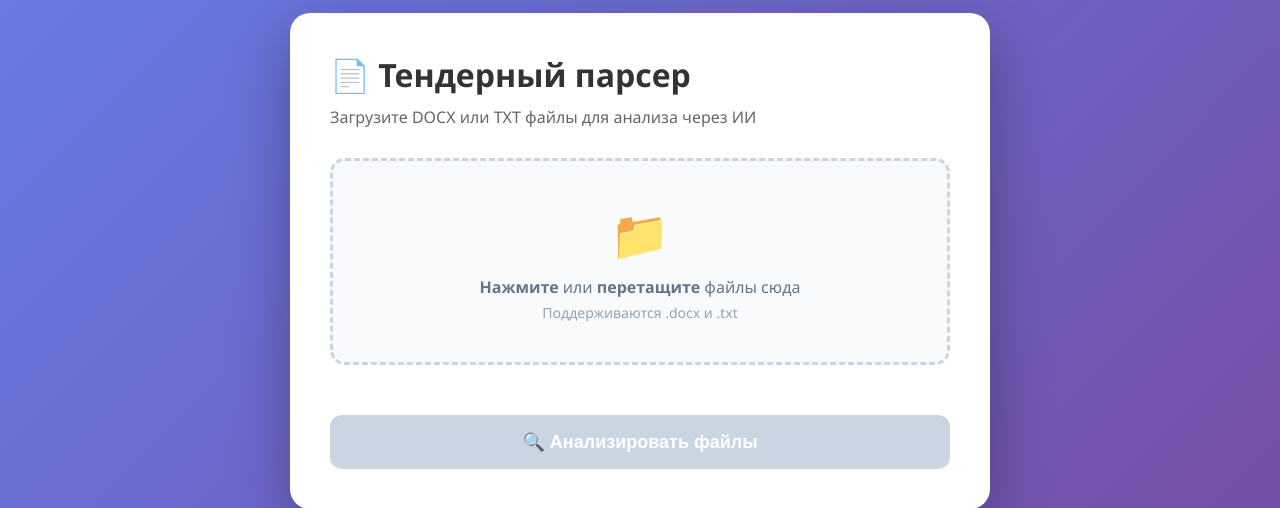
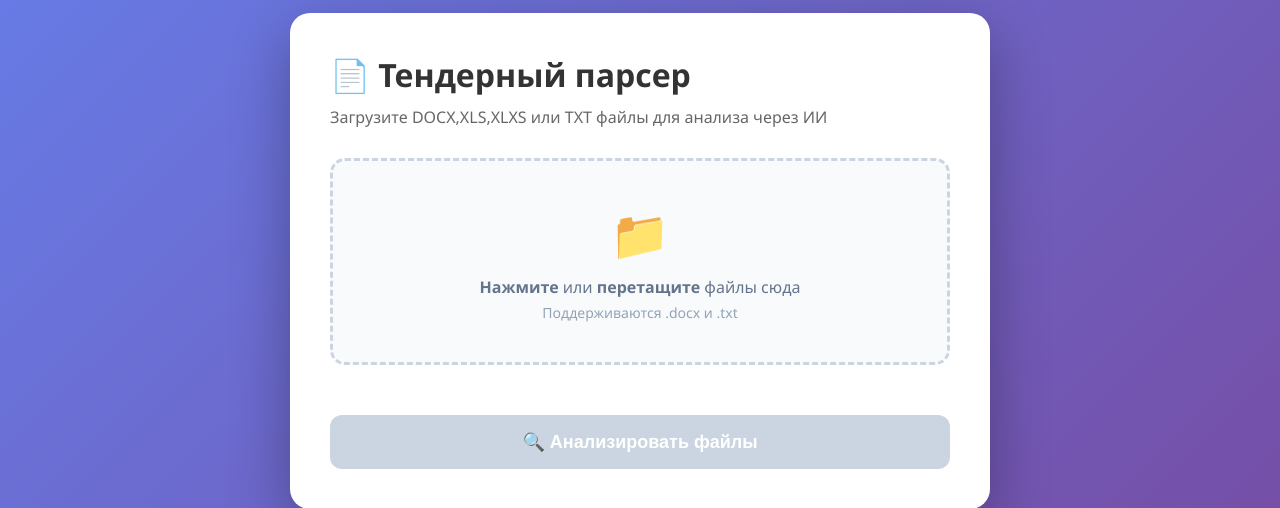
Before and after one commit to danilamozh-maker/tender-parser, a FastAPI app: page / in a window 1280 px wide. Shown: the part 139-647 px from the top of the page. Run offline with FastAPI, Linux system fonts and the light colour scheme.

Commit message:
Update index.html

```diff
--- a/templates/index.html
+++ b/templates/index.html
@@ -168,7 +168,7 @@
 <body>
     <div class="container">
         <h1>📄 Тендерный парсер</h1>
-        <p class="subtitle">Загрузите DOCX или TXT файлы для анализа через ИИ</p>
+        <p class="subtitle">Загрузите DOCX,XLS,XLXS или TXT файлы для анализа через ИИ</p>
         <div class="drop-zone" id="dropZone">
             <span class="icon">📁</span>
             <p><strong>Нажмите</strong> или <strong>перетащите</strong> файлы сюда</p>
```
